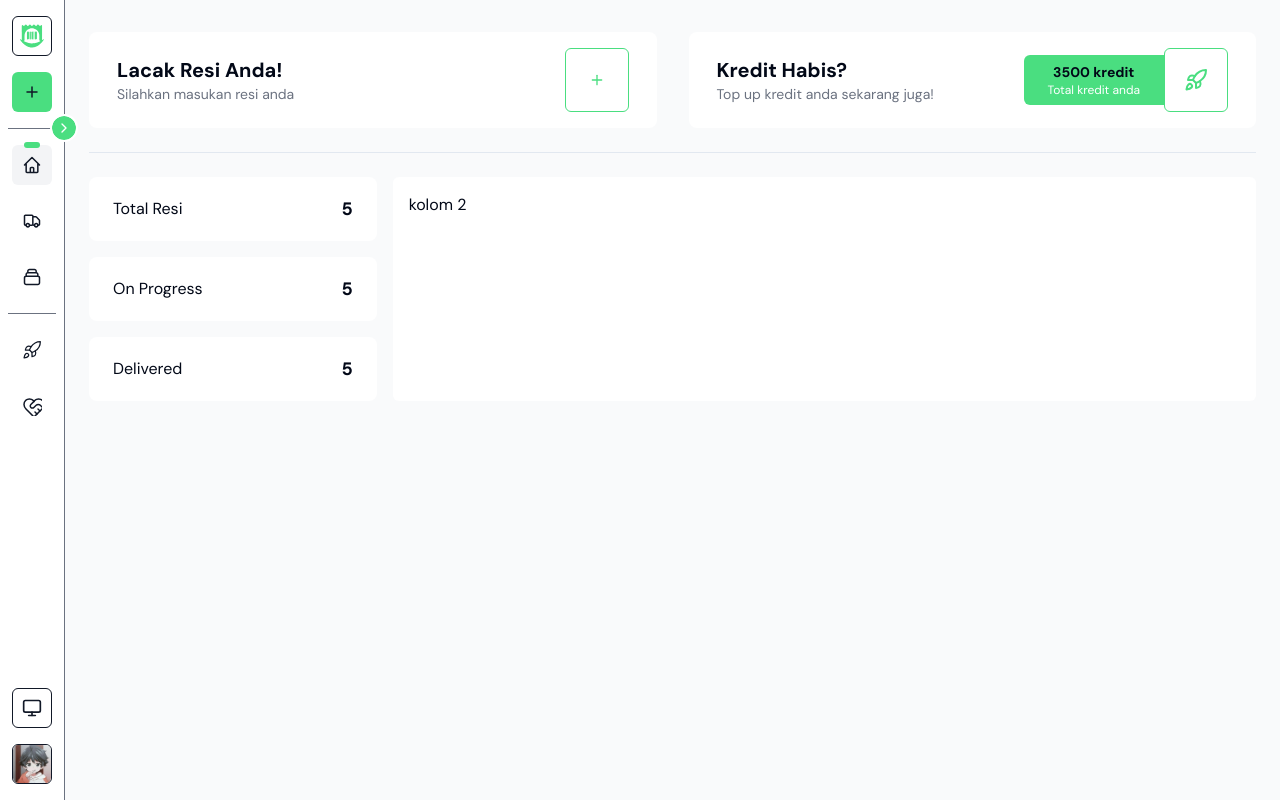
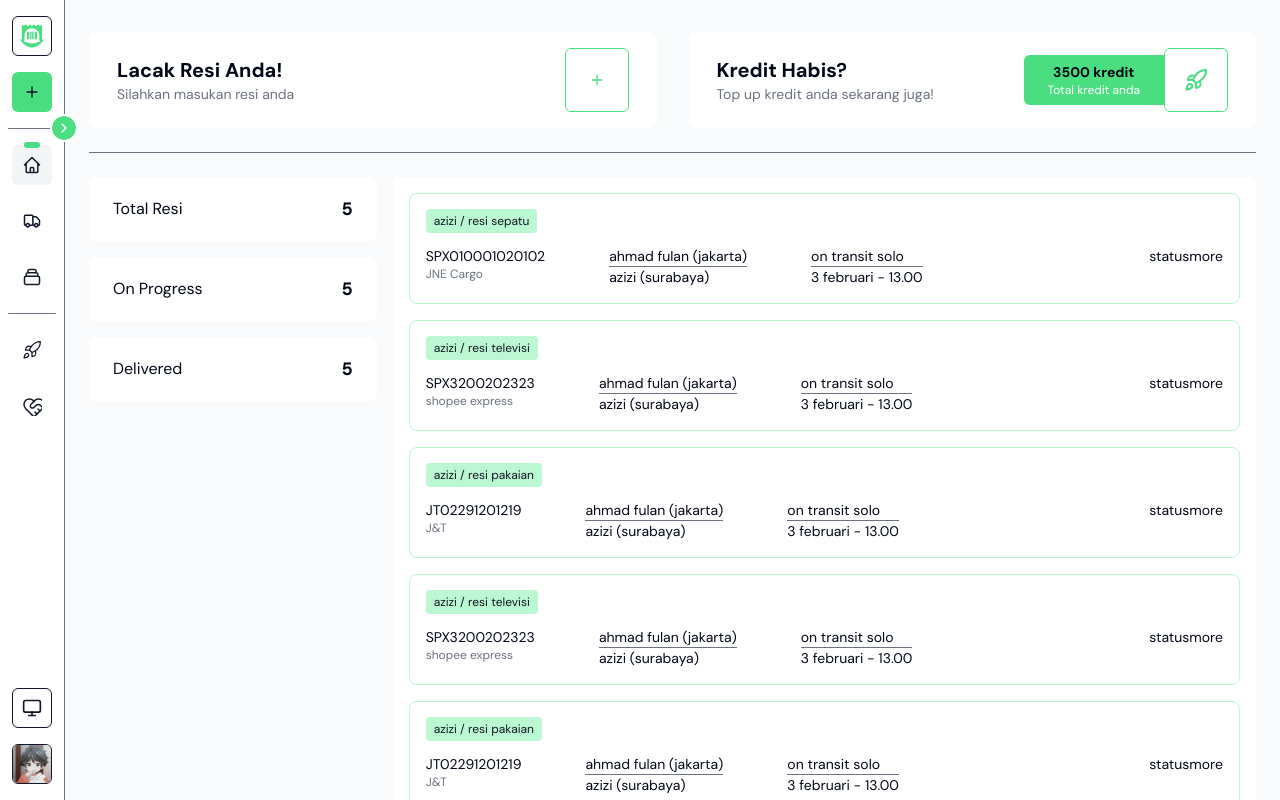
Before and after one commit to shiqocred/koderesi-fe, a Next.js app: page /dashboard in a window 1280 px wide. Built offline with nearby package versions, Linux system fonts and the light colour scheme.

Commit message:
add resi-card

```diff
--- a/app/(dashboard)/(klien)/dashboard/page.tsx
+++ b/app/(dashboard)/(klien)/dashboard/page.tsx
@@ -1,8 +1,77 @@
+import { ResiCard } from "@/components/resi-card";
 import { Button } from "@/components/ui/button";
 import { Card } from "@/components/ui/card";
 import { Separator } from "@/components/ui/separator";
 import { Plus, Rocket } from "lucide-react";
 import React from "react";
+
+const data = [
+  {
+    kode_resi: "SPX010001020102",
+    keterangan: "resi sepatu",
+    kode_kurir: "JNE Cargo",
+    shipper: { nama: "ahmad fulan", origin: "jakarta" },
+    receiver: { nama: "azizi", destination: "surabaya" },
+    last_manifest: {
+      manifest: "on transit",
+      city: "solo",
+      date: "3 februari",
+      waktu: "13.00",
+    },
+  },
+  {
+    kode_resi: "SPX3200202323",
+    keterangan: "resi televisi",
+    kode_kurir: "shopee express",
+    shipper: { nama: "ahmad fulan", origin: "jakarta" },
+    receiver: { nama: "azizi", destination: "surabaya" },
+    last_manifest: {
+      manifest: "on transit",
+      city: "solo",
+      date: "3 februari",
+      waktu: "13.00",
+    },
+  },
+  {
+    kode_resi: "JT02291201219",
+    keterangan: "resi pakaian",
+    kode_kurir: "J&T",
+    shipper: { nama: "ahmad fulan", origin: "jakarta" },
+    receiver: { nama: "azizi", destination: "surabaya" },
+    last_manifest: {
+      manifest: "on transit",
+      city: "solo",
+      date: "3 februari",
+      waktu: "13.00",
+    },
+  },
+  {
+    kode_resi: "SPX3200202323",
+    keterangan: "resi televisi",
+    kode_kurir: "shopee express",
+    shipper: { nama: "ahmad fulan", origin: "jakarta" },
+    receiver: { nama: "azizi", destination: "surabaya" },
+    last_manifest: {
+      manifest: "on transit",
+      city: "solo",
+      date: "3 februari",
+      waktu: "13.00",
+    },
+  },
+  {
+    kode_resi: "JT02291201219",
+    keterangan: "resi pakaian",
+    kode_kurir: "J&T",
+    shipper: { nama: "ahmad fulan", origin: "jakarta" },
+    receiver: { nama: "azizi", destination: "surabaya" },
+    last_manifest: {
+      manifest: "on transit",
+      city: "solo",
+      date: "3 februari",
+      waktu: "13.00",
+    },
+  },
+];
 
 const DashboardPage = () => {
   return (
@@ -43,7 +112,7 @@ const DashboardPage = () => {
           </div>
         </Card>
       </div>
-      <Separator className="dark:bg-white" />
+      <Separator className="dark:bg-white bg-gray-500" />
       <div className="w-full transition-all flex gap-4">
         <div className="w-3/12 gap-4 flex flex-col">
           <Card className="w-full h-16 items-center flex px-6 justify-between">
@@ -59,7 +128,14 @@ const DashboardPage = () => {
             <p className="font-bold text-lg">5</p>
           </Card>
         </div>
-        <Card className="w-9/12 p-4 rounded-md">kolom 2</Card>
+        <Card className="w-9/12 p-4 rounded-md space-y-4">
+          {data.map((item) => (
+            <ResiCard key={item.kode_resi} {...item}></ResiCard>
+          ))}
+          <Button className="bg-green-400 hover:bg-green-500 text-gray-900">
+            Lebih banyak...
+          </Button>
+        </Card>
       </div>
     </div>
   );
--- a/app/(dashboard)/layout.tsx
+++ b/app/(dashboard)/layout.tsx
@@ -1,4 +1,5 @@
 import { Sidebar } from "@/components/sidebar/sidebar";
+import { ScrollArea } from "@/components/ui/scroll-area";
 import React, { ReactNode } from "react";
 
 const DashboardLayout = ({ children }: { children: ReactNode }) => {
@@ -6,7 +7,9 @@ const DashboardLayout = ({ children }: { children: ReactNode }) => {
     <main className="w-full bg-white flex h-full">
       <main className="w-full bg-white h-full hidden lg:flex text-gray-900 dark:text-white">
         <Sidebar />
-        <div className="w-full bg-gray-50 dark:bg-gray-800">{children}</div>
+        <ScrollArea className="w-full bg-gray-50 dark:bg-gray-800">
+          {children}
+        </ScrollArea>
       </main>
       <main className="w-full bg-white flex h-full justify-center gap-4 items-center flex-col lg:hidden">
         <div>
--- /dev/null
+++ b/components/resi-card.tsx
@@ -0,0 +1,56 @@
+"use client";
+import { Card } from "./ui/card";
+import { Separator } from "./ui/separator";
+
+interface ResiCardProps {
+  kode_resi: string;
+  keterangan: string;
+  kode_kurir: string;
+  shipper: { nama: string; origin: string };
+  receiver: { nama: string; destination: string };
+  last_manifest?: {
+    manifest: string;
+    city: string;
+    date: string;
+    waktu: string;
+  };
+}
+
+export const ResiCard = ({
+  kode_resi,
+  keterangan,
+  kode_kurir,
+  shipper,
+  receiver,
+  last_manifest,
+}: ResiCardProps) => {
+  return (
+    <Card className="border border-green-200 p-4 space-y-4 text-sm">
+      <span className="px-2 py-1 bg-green-200 rounded-sm text-xs text-gray-900">
+        {receiver.nama} / {keterangan}
+      </span>
+      <div className="flex justify-between">
+        <div className="flex gap-16">
+          <div>
+            <h3>{kode_resi}</h3>
+            <p className="text-xs text-gray-500">{kode_kurir}</p>
+          </div>
+          <div>
+            <p>{shipper.nama + " (" + shipper.origin + ")"}</p>
+            <Separator className="bg-gray-500" />
+            <p>{receiver.nama + " (" + receiver.destination + ")"}</p>
+          </div>
+          <div>
+            <div>{last_manifest?.manifest + " " + last_manifest?.city}</div>
+            <Separator className="bg-gray-500" />
+            <div>{last_manifest?.date + " - " + last_manifest?.waktu}</div>
+          </div>
+        </div>
+        <div className="flex">
+          <div>status</div>
+          <div>more</div>
+        </div>
+      </div>
+    </Card>
+  );
+};
--- a/components/sidebar/sidebar.tsx
+++ b/components/sidebar/sidebar.tsx
@@ -38,7 +38,7 @@ export const Sidebar = () => {
       >
         <motion.button
           type="button"
-          className="bg-green-400 w-6 h-6 flex items-center justify-center rounded-full outline-2 outline outline-white dark:outline-gray-900 absolute -right-3 top-[116px]"
+          className="bg-green-400 w-6 h-6 flex items-center  z-50 justify-center rounded-full outline-2 outline outline-white dark:outline-gray-900 absolute -right-3 top-[116px]"
           initial="isShrink"
           animate={isExpand ? "isExpand" : "isShrink"}
           variants={sidebarToggleVariant}
--- /dev/null
+++ b/components/ui/scroll-area.tsx
@@ -0,0 +1,48 @@
+"use client"
+
+import * as React from "react"
+import * as ScrollAreaPrimitive from "@radix-ui/react-scroll-area"
+
+import { cn } from "@/lib/utils"
+
+const ScrollArea = React.forwardRef<
+  React.ElementRef<typeof ScrollAreaPrimitive.Root>,
+  React.ComponentPropsWithoutRef<typeof ScrollAreaPrimitive.Root>
+>(({ className, children, ...props }, ref) => (
+  <ScrollAreaPrimitive.Root
+    ref={ref}
+    className={cn("relative overflow-hidden", className)}
+    {...props}
+  >
+    <ScrollAreaPrimitive.Viewport className="h-full w-full rounded-[inherit]">
+      {children}
+    </ScrollAreaPrimitive.Viewport>
+    <ScrollBar />
+    <ScrollAreaPrimitive.Corner />
+  </ScrollAreaPrimitive.Root>
+))
+ScrollArea.displayName = ScrollAreaPrimitive.Root.displayName
+
+const ScrollBar = React.forwardRef<
+  React.ElementRef<typeof ScrollAreaPrimitive.ScrollAreaScrollbar>,
+  React.ComponentPropsWithoutRef<typeof ScrollAreaPrimitive.ScrollAreaScrollbar>
+>(({ className, orientation = "vertical", ...props }, ref) => (
+  <ScrollAreaPrimitive.ScrollAreaScrollbar
+    ref={ref}
+    orientation={orientation}
+    className={cn(
+      "flex touch-none select-none transition-colors",
+      orientation === "vertical" &&
+        "h-full w-2.5 border-l border-l-transparent p-[1px]",
+      orientation === "horizontal" &&
+        "h-2.5 flex-col border-t border-t-transparent p-[1px]",
+      className
+    )}
+    {...props}
+  >
+    <ScrollAreaPrimitive.ScrollAreaThumb className="relative flex-1 rounded-full bg-border" />
+  </ScrollAreaPrimitive.ScrollAreaScrollbar>
+))
+ScrollBar.displayName = ScrollAreaPrimitive.ScrollAreaScrollbar.displayName
+
+export { ScrollArea, ScrollBar }
--- a/package.json
+++ b/package.json
@@ -9,6 +9,7 @@
     "lint": "next lint"
   },
   "dependencies": {
+    "@radix-ui/react-scroll-area": "^1.0.5",
     "@radix-ui/react-separator": "^1.0.3",
     "@radix-ui/react-slot": "^1.0.2",
     "class-variance-authority": "^0.7.0",
```
Also changed, not shown: 1 other file (tests, documents, lock files or other folders).
